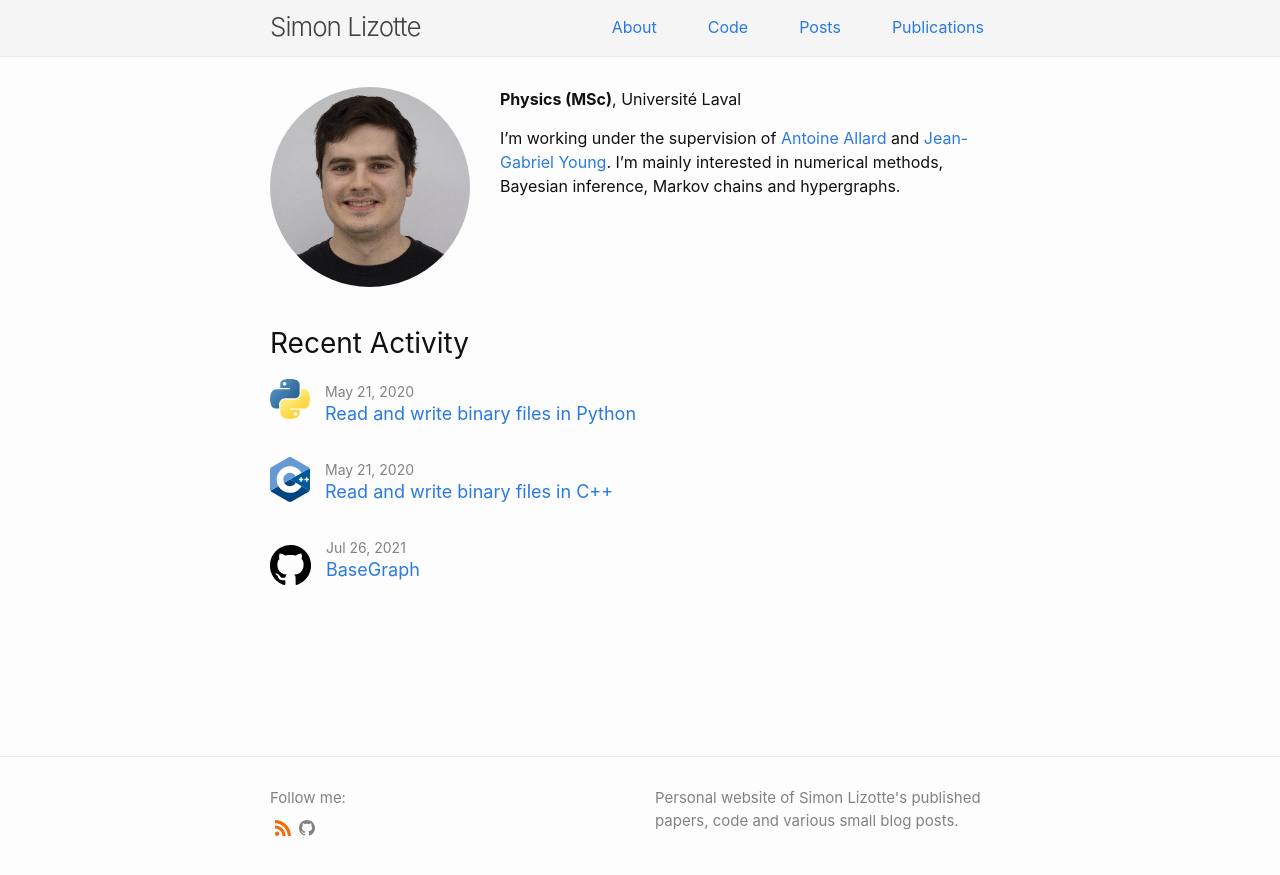
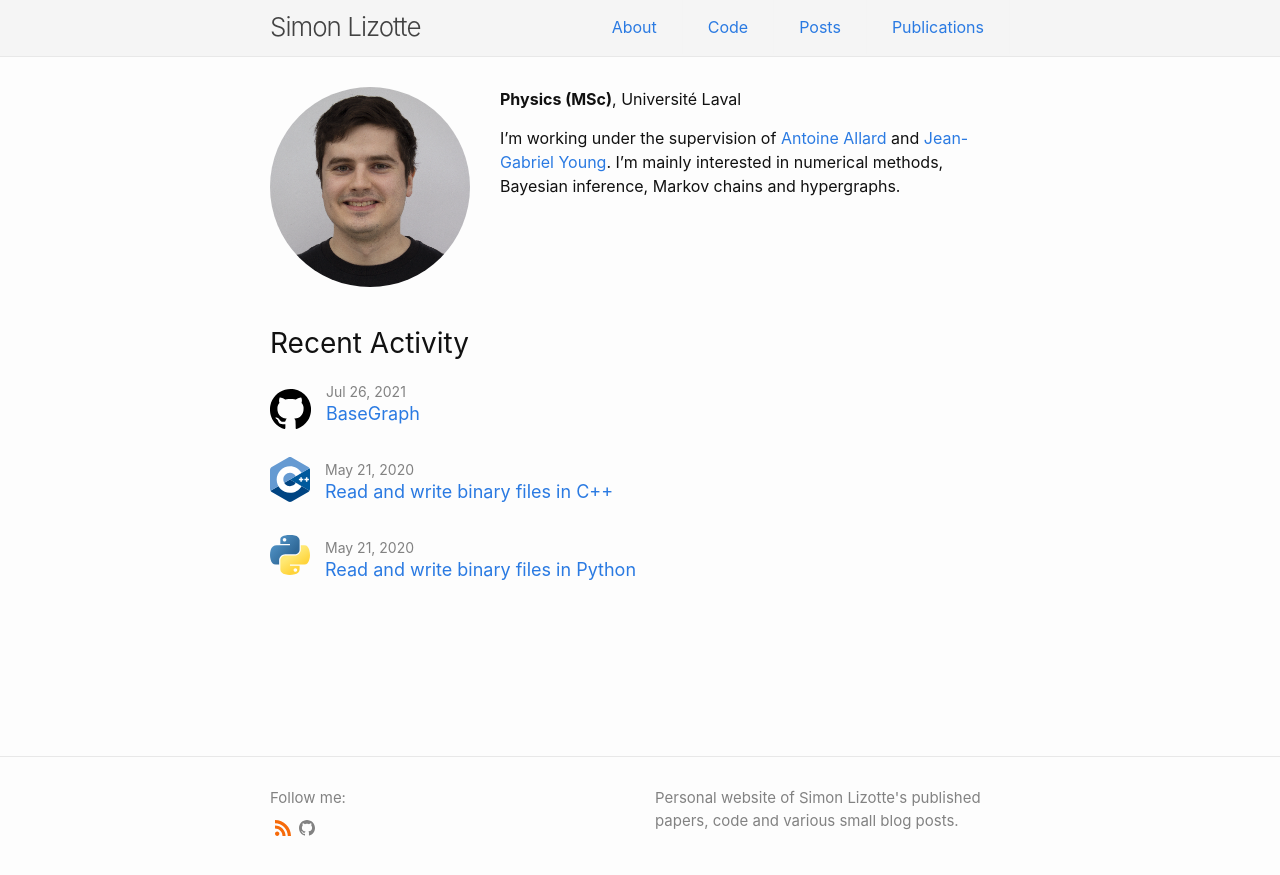
Before and after one commit to SILIZ4/siliz4.github.io, a Jekyll site: the page built from index.md, in a window 1280 px wide. Shown: the top 875 px of the page. Built offline with Jekyll 4.4.1, drawn with Linux system fonts in a browser that asks for light colours.

Commit message:
sort posts in reverse

```diff
--- a/_layouts/home.html
+++ b/_layouts/home.html
@@ -41,7 +41,7 @@ layout: default
     {%- endif -%}
     <ul class="post-list">
       {%- assign date_format = site.minima.date_format | default: "%b %-d, %Y" -%}
-      {%- for post in activity -%}
+      {%- for post in activity reversed -%}
 
       <li>
         {%- if post.thumbnail -%}
```
Also changed, not shown: Gemfile.lock.
